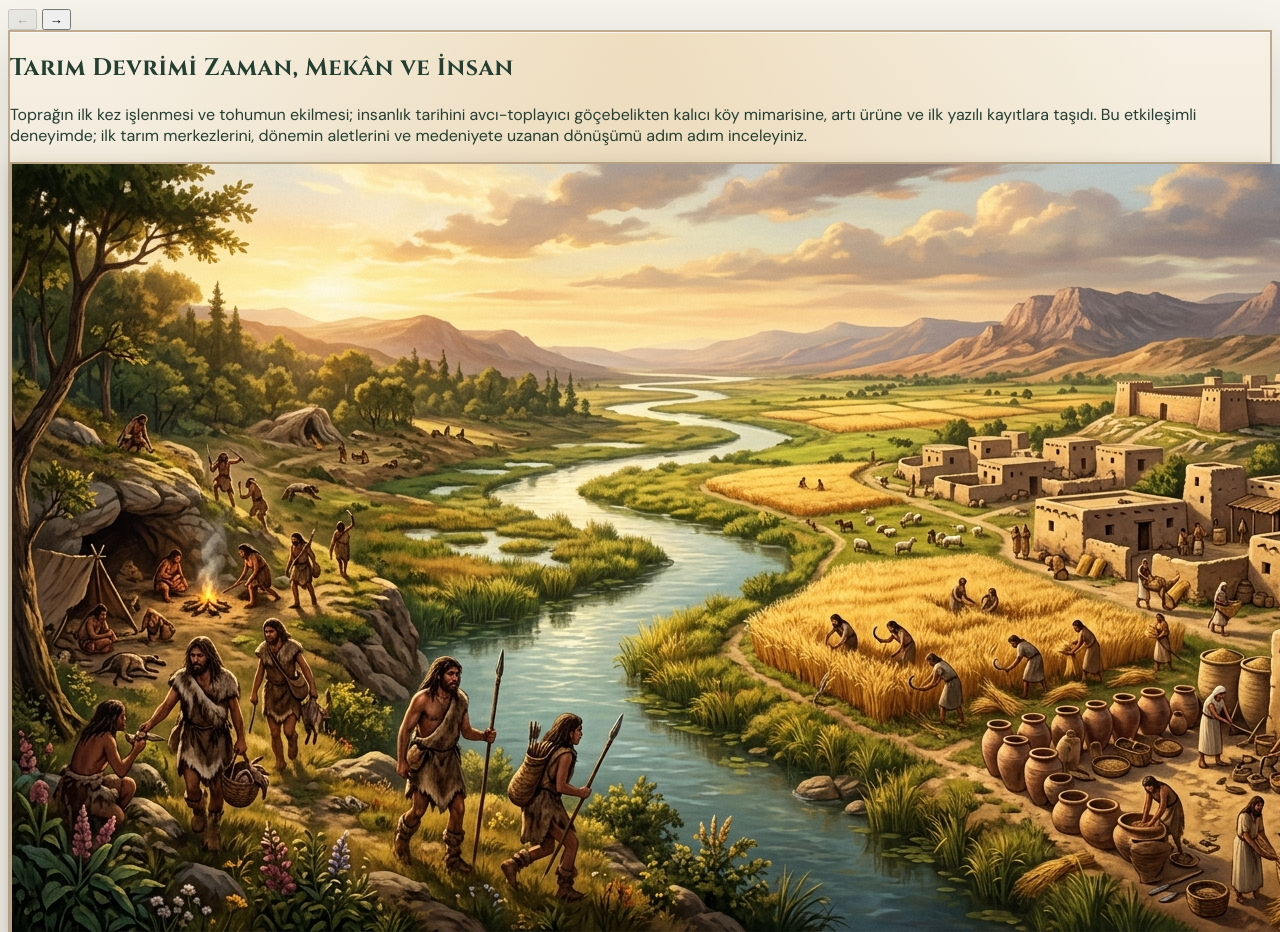
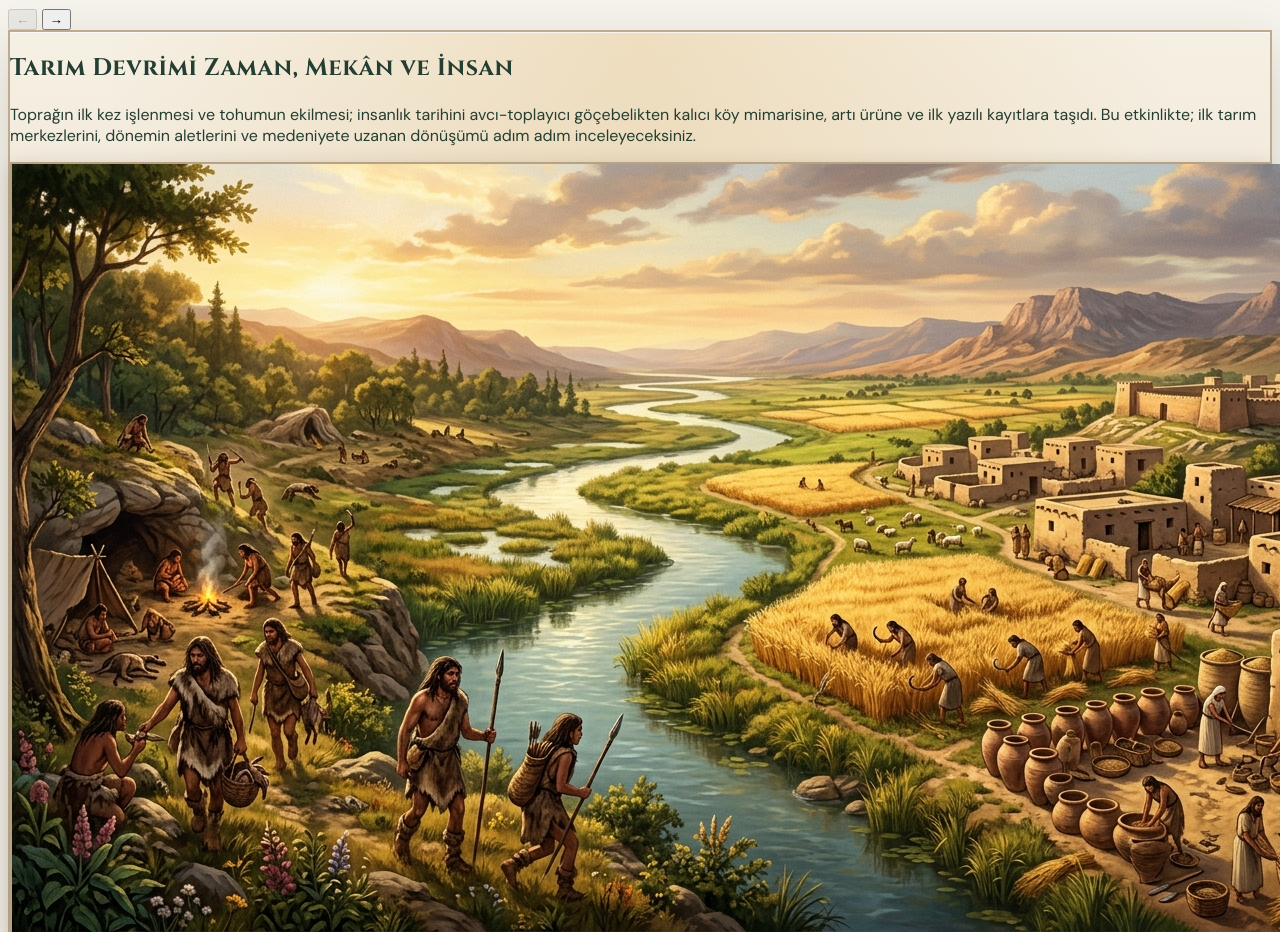
Before and after one commit to meltemdag/9.2.1, a website: page index.html in a window 1280 px wide. Shown: the top 932 px of the page. Drawn offline with Linux system fonts and the light colour scheme.

Commit message:
chore: update descriptive text in index.html for improved tone and clarity

```diff
--- a/index.html
+++ b/index.html
@@ -45,7 +45,7 @@
             <span class="block text-lg sm:text-xl md:text-2xl lg:text-[31px] font-semibold text-[#9e4e34] mt-1">Zaman, Mekân ve İnsan</span>
           </h1>
           <p class="text-sm sm:text-base md:text-[17px] font-semibold text-[#2b251d] leading-relaxed max-w-4xl mx-auto font-body">
-            Toprağın ilk kez işlenmesi ve tohumun ekilmesi; insanlık tarihini avcı-toplayıcı göçebelikten kalıcı köy mimarisine, artı ürüne ve ilk yazılı kayıtlara taşıdı. Bu etkileşimli deneyimde; ilk tarım merkezlerini, dönemin aletlerini ve medeniyete uzanan dönüşümü adım adım inceleyiniz.
+            Toprağın ilk kez işlenmesi ve tohumun ekilmesi; insanlık tarihini avcı-toplayıcı göçebelikten kalıcı köy mimarisine, artı ürüne ve ilk yazılı kayıtlara taşıdı. Bu etkinlikte; ilk tarım merkezlerini, dönemin aletlerini ve medeniyete uzanan dönüşümü adım adım inceleyeceksiniz.
           </p>
         </div>
 
```
